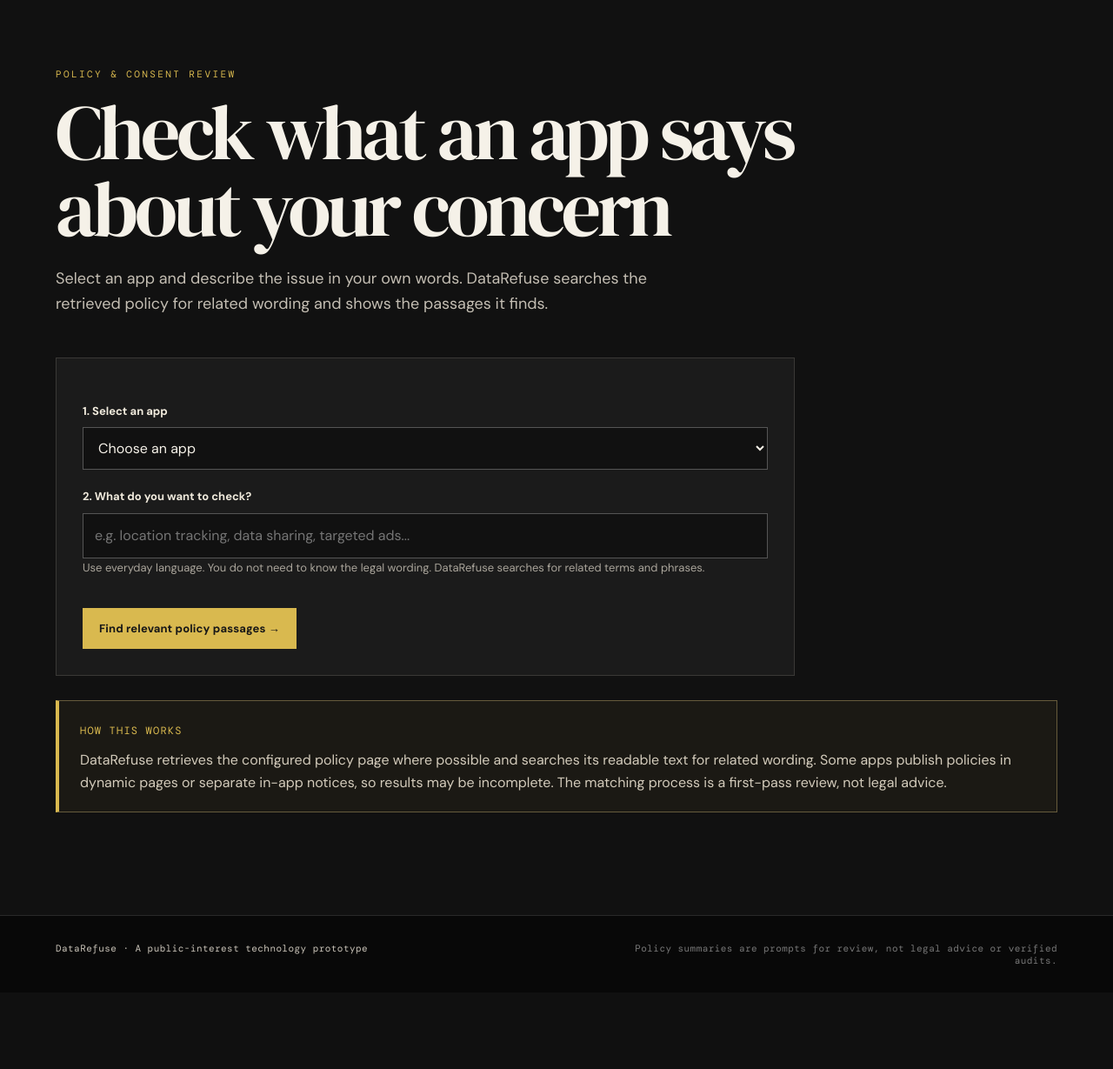
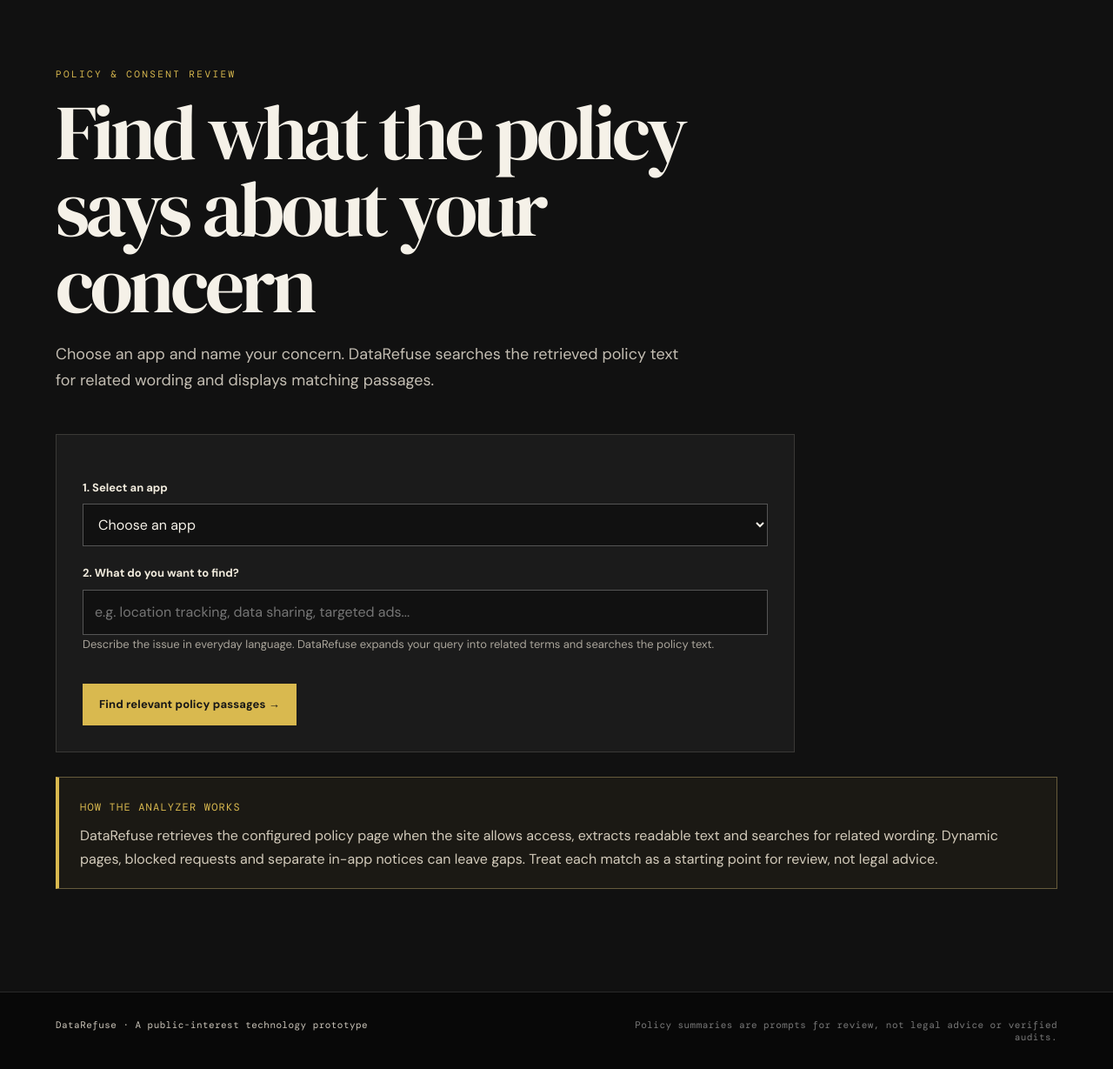
Before and after one commit to mkrtvibahadur/DataRefuse, a Flask app: page /analyzer in a window 1280 px wide. Shown: the part 76-1305 px from the top of the page at 87% size. Before the commit the page ends 1184 px from the top, so only its background shows below. Run offline with Flask 3, Linux system fonts and the light colour scheme.

Commit message:
Update analyzer.html

```diff
--- a/templates/analyzer.html
+++ b/templates/analyzer.html
@@ -3,8 +3,8 @@
 {% block content %}
 <section class="page-head">
   <p class="eyebrow">POLICY & CONSENT REVIEW</p>
-  <h1>Check what an app says about your concern</h1>
-  <p>Select an app and describe the issue in your own words. DataRefuse searches the retrieved policy for related wording and shows the passages it finds.</p>
+  <h1>Find what the policy says about your concern</h1>
+  <p>Choose an app and name your concern. DataRefuse searches the retrieved policy text for related wording and displays matching passages.</p>
 </section>
 
 <form method="post" class="analyzer-form">
@@ -15,9 +15,9 @@
       {% for a in apps %}<option value="{{a.name}}" {% if app_name==a.name %}selected{% endif %}>{{a.name}} — {{a.category}}</option>{% endfor %}
     </select>
 
-    <label for="query">2. What do you want to check?</label>
+    <label for="query">2. What do you want to find?</label>
     <input id="query" name="query" type="text" value="{{query}}" placeholder="e.g. location tracking, data sharing, targeted ads..." required>
-    <p class="muted small">Use everyday language. You do not need to know the legal wording. DataRefuse searches for related terms and phrases.</p>
+    <p class="muted small">Describe the issue in everyday language. DataRefuse expands your query into related terms and searches the policy text.</p>
     <button class="btn" type="submit" name="action" value="analyse">Find relevant policy passages →</button>
 
     {% if source_url %}
@@ -38,8 +38,8 @@
 {% if hits is not none and hits %}
 <section class="results" id="analysis-results">
   <p class="eyebrow">ANALYSIS RESULTS</p>
-  <h2>Policy passages related to “{{query}}”</h2>
-  <p class="muted">These are potential matches, not proof of wrongdoing or a legal conclusion. Check the surrounding policy section for context.</p>
+  <h2>Policy passages matching “{{query}}”</h2>
+  <p class="muted">These matches point you to relevant wording. Read the surrounding section before drawing conclusions; keyword matches do not establish wrongdoing or a legal violation.</p>
   {% if source_url %}<p class="small">Source: <a class="text-link" href="{{source_url}}" target="_blank" rel="noopener">Open original policy ↗</a></p>{% endif %}
   {% for hit in hits %}
   <div class="result-group">
@@ -50,9 +50,9 @@
 
   <div class="panel ask-ai-panel">
     <p class="eyebrow">ASK A FOLLOW-UP QUESTION</p>
-    <h2>Want to understand these clauses better?</h2>
-    <p class="muted">Write a question in your own words. DataRefuse will prepare a prompt with the passages above so you can ask ChatGPT for a more detailed explanation.</p>
-    <label for="ai-question">Your question</label>
+    <h2>Ask a question about these passages.</h2>
+    <p class="muted">Write your question. DataRefuse packages it with the policy passages so you can ask ChatGPT to explain the wording.</p>
+    <label for="ai-question">Ask your question</label>
     <textarea id="ai-question" rows="3" placeholder="e.g. Does this mean my location can be shared with advertisers? Can I refuse this?"></textarea>
     <div class="ask-ai-actions">
       <button type="button" class="btn" id="copy-ai-prompt">Copy question + policy passages</button>
@@ -62,10 +62,10 @@
   </div>
 </section>
 {% elif hits is not none and query %}
-<section class="results"><h2>No relevant passage found</h2><p>The retrieved text did not contain a close match for “{{query}}”. This does not prove the policy is silent on the issue. The site may have returned incomplete text or used different wording.</p></section>
+<section class="results"><h2>No matching passage found</h2><p>The retrieved text contains no close match for “{{query}}”. This does not prove the policy is silent on the issue. The site can return incomplete text or use different wording.</p></section>
 {% endif %}
 
-<section class="notice"><strong>How this works</strong><p>DataRefuse retrieves the configured policy page where possible and searches its readable text for related wording. Some apps publish policies in dynamic pages or separate in-app notices, so results may be incomplete. The matching process is a first-pass review, not legal advice.</p></section>
+<section class="notice"><strong>How the analyzer works</strong><p>DataRefuse retrieves the configured policy page when the site allows access, extracts readable text and searches for related wording. Dynamic pages, blocked requests and separate in-app notices can leave gaps. Treat each match as a starting point for review, not legal advice.</p></section>
 
 {% if hits %}
 <script>
```
